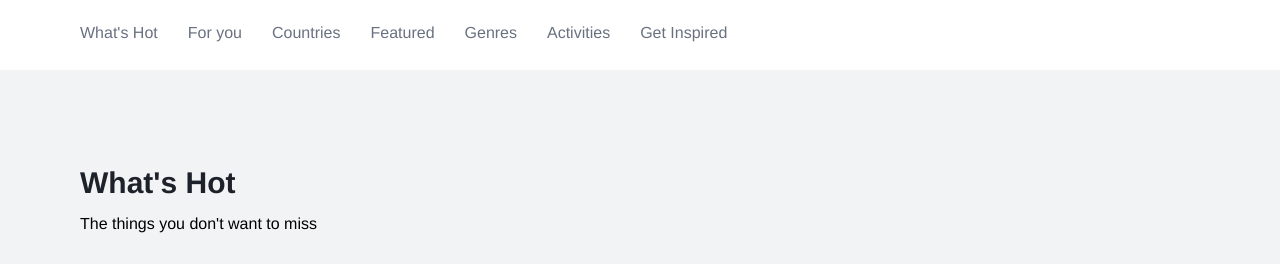
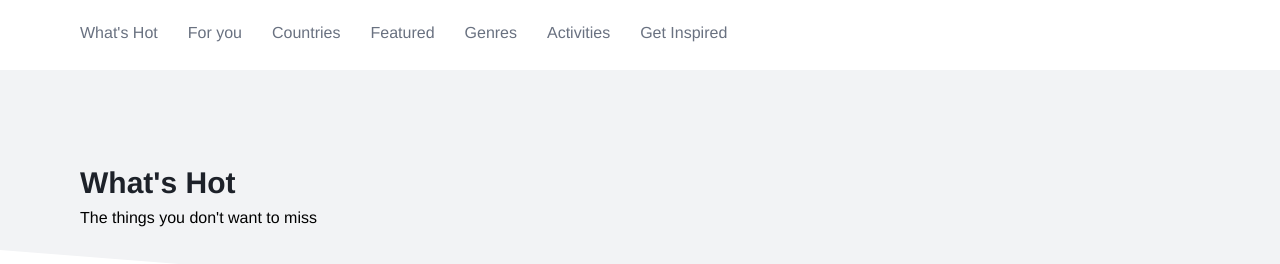
Before and after one commit to eytanSilberberg/IAMFESTIV, a React (Create React App) app: page / in a window 1280 px wide. Shown: the part 630-894 px from the top of the page. Built offline with nearby package versions, Linux system fonts and the light colour scheme; grey boxes are pictures that could not be loaded.

Commit message:
fixed styling for whats hot

```diff
--- a/src/assets/styles/cmps/home/featured-festival.scss
+++ b/src/assets/styles/cmps/home/featured-festival.scss
@@ -14,74 +14,99 @@
 
     }
   }
-  a{
+
+  a {
     margin-right: 30px;
   }
-  .whats-hot{
-    height: rem(200px);
+
+  .featured-festivals-wrapper {
+    // height: 1000px;
+  }
+
+  .whats-hot {
+    // height: rem(200px);
     position: relative;
-    background-color:#f2f3f5 ;
-    h3{
-      margin-top: rem(100px);
-      font-size: rem(30px);
-      color: rgb(29, 33, 41);
-    }
-    p{
-      font-size: rem(16px);
-      font-weight: 200;
+
+    // background-color: #f2f3f5;
+    .whats-hot-text {
+      position: relative;
+      background-color: #f2f3f5;
+
+      h3 {
+        margin-top: rem(100px);
+        margin-bottom: rem(10px);
+        font-size: rem(30px);
+        color: rgb(29, 33, 41);
+      }
+
+      p {
+        font-size: rem(16px);
+        font-weight: 200;
+        margin: 0;
+        margin-bottom: rem(20px);
+      }
+
     }
 
-    ul{
+    .whats-hot-text::before {
+      position: absolute;
+      transform: translateY(100%);
+      display: block;
+      content: "";
+      bottom: 0;
+      height: 100px;
+      width: 100%;
+      background-color: #f2f3f5;
+      z-index: -1;
+      clip-path: polygon(0px 0px, 100% 0px, 100% 100%, 0px 0px);
+
+    }
+
+    p {
+      font-size: 16px;
+    }
+
+
+
+
+    ul {
       display: flex;
       gap: rem(26px);
     }
-    li{
+
+    li {
       width: rem(547px);
 
-      .img-wrapper{
+      .img-wrapper {
         position: relative;
         width: 100%;
-        .largeImg{
+
+        .largeImg {
           width: 100%;
           height: rem(350px);
           border-radius: 6px;
           object-fit: cover;
         }
-        .miniImg{
+
+        .miniImg {
           position: absolute;
-          right:rem(10px);
+          right: rem(10px);
           top: rem(10px);
           width: rem(60px);
           height: rem(50px);
         }
-        h4{
+
+        h4 {
           margin-top: rem(18px);
           font-size: rem(20px);
         }
-        p{
+
+        p {
           font-size: rem(14px);
           line-height: rem(18px);
+
         }
       }
     }
-    }
-  .whats-hot::before{
-    position: absolute;
-    transform: translateY(100%);
-    display: block;
-    content: "";
-    bottom: 0;
-    height: 100px;
-    width: 100%;
-    background: #f2f3f5;
-    z-index: -1;
-    clip-path: polygon(0px 0px, 100% 0px, 100% 100%, 0px 0px);
-    p{
-      font-size: 16px;
-    }
-.for-you{
-  background-color: black;
+  }
 }
-
-}
-}
--- a/src/cmps/home/FeaturedFestival.tsx
+++ b/src/cmps/home/FeaturedFestival.tsx
@@ -23,11 +23,11 @@ export const FeaturedFestival = () => {
                     })}
                 </nav>
             </div>
-            <div className="full">
-                    <WhatsHot />
-            </div>
-            <div>
-                <ForYou />
+            <div className="main-layout full featured-festivals-wrapper">
+                <WhatsHot />
+                <div>
+                    <ForYou />
+                </div>
             </div>
         </section>
 
--- a/src/cmps/home/featured-festival/whats-hot.tsx
+++ b/src/cmps/home/featured-festival/whats-hot.tsx
@@ -1,12 +1,14 @@
-const whatsHotInfo: {imgSrc:string,miniImgSrc: string,text:string,title:string}[] = [{imgSrc:'https://media.resources.festicket.com/image/fit-in/1030x660/filters:quality(70)/www/photos/MadCool2023_WH.jpeg',miniImgSrc: 'https://media.resources.festicket.com/image/fit-in/120x100/filters:quality(70)/www/photos/Logo_7C6UDD6.jpg',title:'Mad cool festival',text:'Tickets are now on sale for the next instalment of Madrid\'s festival giant, which will feature headline appearances from Red Hot Chili Peppers, Queens of the Stone Age, Lizzo, Robbie Williams and more.'},{imgSrc: 'https://media.resources.festicket.com/image/fit-in/1094x700/filters:quality(70)/www/photos/SouthportWeekender_WH.jpg',miniImgSrc: 'https://media.resources.festicket.com/image/fit-in/120x100/filters:quality(70)/www/photos/Logo_320x268_lgMAg2v.png', text: 'The lineup has been announced for Southport Weekender 2023, with the likes of Gilles Peterson, Jayda G, Kenny Dope, DJ Spoony, Folamour, Eats Everything, Patrice Rushen, LTJ Bukem and many more heading to Butlin\'s Bognor Regis for "the world\'s friendliest party".', title: 'Southport Weekender 2023'}]
+const whatsHotInfo: { imgSrc: string, miniImgSrc: string, text: string, title: string }[] = [{ imgSrc: 'https://media.resources.festicket.com/image/fit-in/1030x660/filters:quality(70)/www/photos/MadCool2023_WH.jpeg', miniImgSrc: 'https://media.resources.festicket.com/image/fit-in/120x100/filters:quality(70)/www/photos/Logo_7C6UDD6.jpg', title: 'Mad cool festival', text: 'Tickets are now on sale for the next instalment of Madrid\'s festival giant, which will feature headline appearances from Red Hot Chili Peppers, Queens of the Stone Age, Lizzo, Robbie Williams and more.' }, { imgSrc: 'https://media.resources.festicket.com/image/fit-in/1094x700/filters:quality(70)/www/photos/SouthportWeekender_WH.jpg', miniImgSrc: 'https://media.resources.festicket.com/image/fit-in/120x100/filters:quality(70)/www/photos/Logo_320x268_lgMAg2v.png', text: 'The lineup has been announced for Southport Weekender 2023, with the likes of Gilles Peterson, Jayda G, Kenny Dope, DJ Spoony, Folamour, Eats Everything, Patrice Rushen, LTJ Bukem and many more heading to Butlin\'s Bognor Regis for "the world\'s friendliest party".', title: 'Southport Weekender 2023' }]
 
 export const WhatsHot = () => {
     return <>
-        <div className="main-layout whats-hot">
+        <div className="full main-layout whats-hot">
+            <div className="whats-hot-text full main-layout">
                 <h3 >What's Hot</h3>
                 <p>The things you don't want to miss</p>
+            </div>
             <ul>
-                {whatsHotInfo.map(whatsHotData=> <li>
+                {whatsHotInfo.map(whatsHotData => <li>
                     <div className="img-wrapper">
                         <img className="largeImg" src={whatsHotData.imgSrc} alt="" />
                         <img className="miniImg" src={whatsHotData.miniImgSrc} alt="" />
```
Lines whose indentation alone changed are shown as unchanged.
